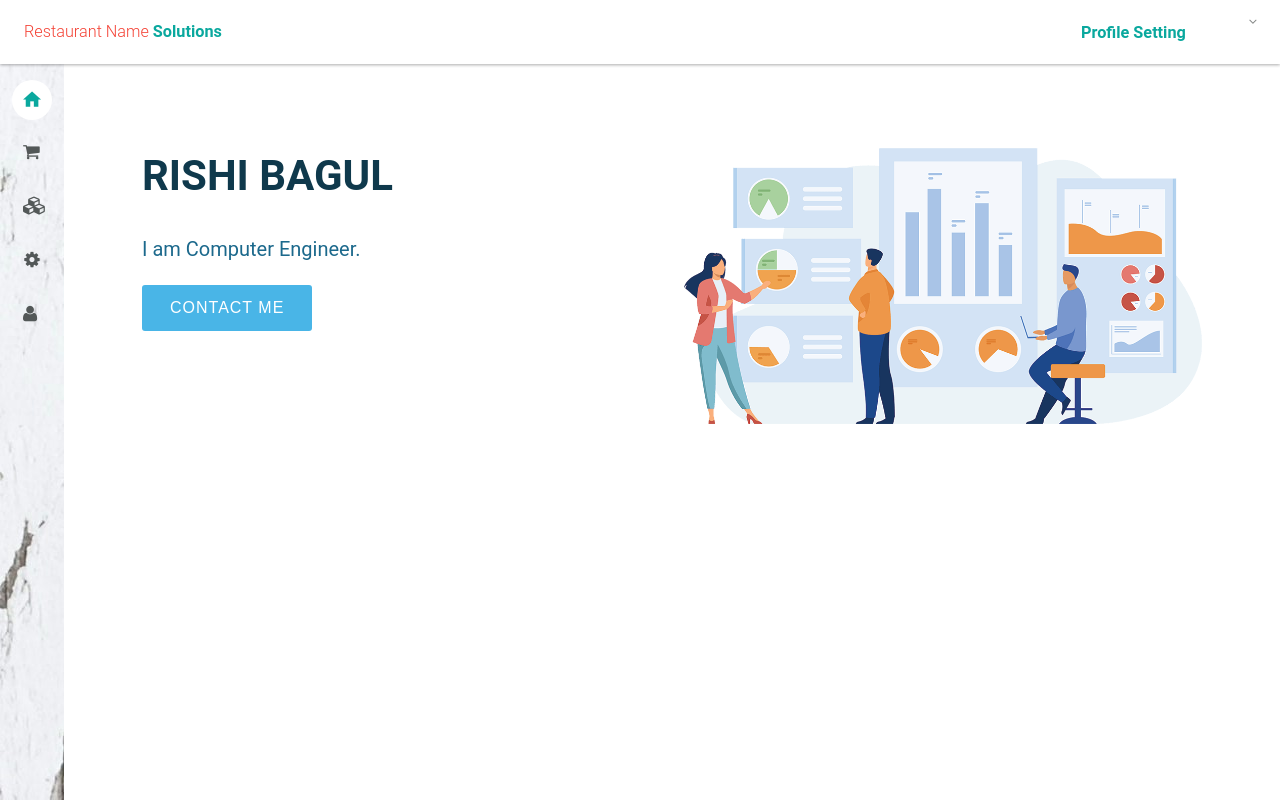
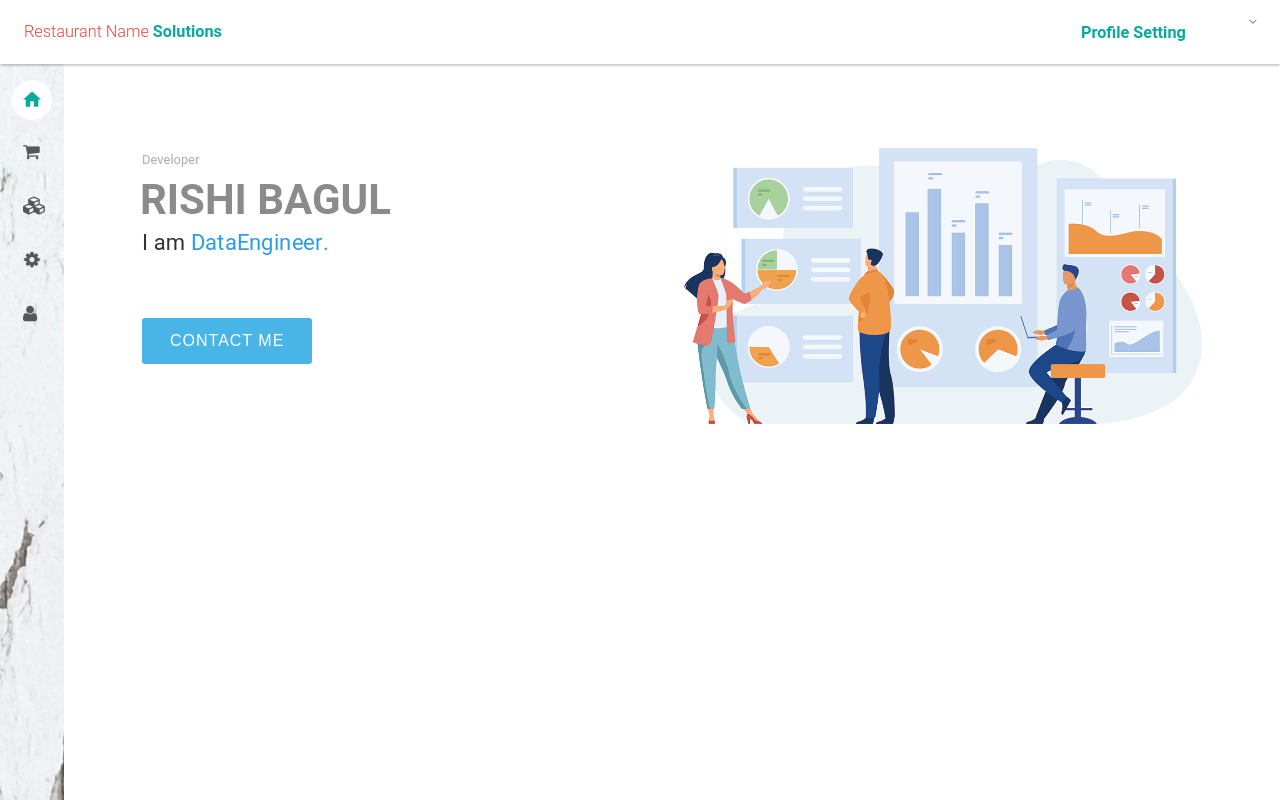
Before and after one commit to iamrishi-x/Restaurant_Mangement, a Django app: page /about in a window 1280 px wide. Run offline with Django 3.2, Linux system fonts and the light colour scheme; some libraries are stand-ins or nearby versions.

Commit message:
Table layout section edit developer Page Edited

```diff
--- a/CustomerAndDish/urls.py
+++ b/CustomerAndDish/urls.py
@@ -6,6 +6,7 @@ urlpatterns = [
     path('', views.Table_View,name="tableView"),
     path('table_layout/', views.Table_Layout,name="tableLayout"),
     path('TableInfo_DataInput/', views.TableInfo_DataInput,name="TableInfo_DataInput"),
+    path('TableInfo_DataDelete/', views.TableInfo_DataDelete,name="TableInfo_DataDelete"),
 
     #For Orders
     path('all_order/', views.All_Order,name="allOrder"),
--- a/static/css/style_change.css
+++ b/static/css/style_change.css
@@ -220,7 +220,8 @@
   font-size: 42px;
   font-weight: 700;
   line-height: 56px;
-  color: #0f394c;
+  margin-left: -2px;
+  color: #8b8b8b;
   text-transform: uppercase;
 }
 
@@ -243,6 +244,7 @@
   color: #fff;
   background: #49b5e7;
   text-transform: uppercase;
+  margin-top: 90px;
 }
 
 #hero .btn-get-started:hover {
@@ -276,3 +278,70 @@
 /*--------------------------------------------------------------
 # Sections General
 --------------------------------------------------------------*/
+
+
+#hero .text_ani {
+  position: absolute;
+  width: 450px;
+  /* left: 240px; */
+  /* margin-left: -225px; */
+  height: 40px;
+  top: 30%;
+  margin-top: 10px;
+  font-size: 22px;
+  /* margin-bottom: 20px; */
+}
+
+p {
+  display: inline-block;
+  vertical-align: top;
+  margin: 0;
+}
+
+.word {
+  position: absolute;
+  width: 220px;
+  opacity: 0;
+}
+
+.letter {
+  display: inline-block;
+  position: relative;
+  float: left;
+  transform: translateZ(25px);
+  transform-origin: 50% 50% 25px;
+}
+
+.letter.out {
+  transform: rotateX(90deg);
+  transition: transform 0.32s cubic-bezier(0.55, 0.055, 0.675, 0.19);
+}
+
+.letter.behind {
+  transform: rotateX(-90deg);
+}
+
+.letter.in {
+  transform: rotateX(0deg);
+  transition: transform 0.38s cubic-bezier(0.175, 0.885, 0.32, 1.275);
+}
+
+.wisteria {
+  color: #aa44d6;
+}
+
+.belize {
+  color: #2b9ce7;
+}
+
+.pomegranate {
+  color: #c0392b;
+}
+
+.green {
+  color: #16a085;
+}
+
+.midnight {
+  color: #ff00c8;
+}
--- a/static/js/core/table_layout.js
+++ b/static/js/core/table_layout.js
@@ -2,13 +2,13 @@ $(document).ready(function(){
 
     $("#T1").trigger('click');
     $('#sideBarButton').click();
-
 });
 
 function roomTableEntry(frm) {
 
     console.log("on click on placeorder on modal");
     const formData = new FormData(frm);
+    $("#SubmitLayout").css("display", "block");
     let flag = 1;
     let data = ["rishi"];
     //   let i = 0;
--- a/templates/About_developer.html
+++ b/templates/About_developer.html
@@ -11,10 +11,23 @@
     <div class="container">
         <div class="row">
             <div class="col-lg-6 justify-content-center">
-                <h1>Rishi Bagul</h1>
-                <br>
-                <h2>I am Computer Engineer.</h2>
-                <div><a href="#about" class="btn-get-started scrollto">Contact me</a></div>
+                <h style="color: rgb(172, 172, 172);">Developer</h>
+                <h1>Rishi bagul</h1>
+
+                <div class="text_ani">
+                    <p>I am </p>
+                    <p>
+                        <span class="word wisteria">Data Analyst.</span>
+                        <span class="word belize">Data Engineer.</span>
+                        <span class="word pomegranate">Python Developer.</span>
+                        <span class="word green">Web Developer.</span>
+                        <span class="word midnight">and Handsome :)</span>
+                    </p>
+                </div>
+
+
+                <!-- <h2>I am Computer Engineer.</h2> -->
+                <div><a href="#about" class="btn-get-started">Contact me</a></div>
             </div>
             <div class="col-lg-6 order-1 order-lg-2 hero-img">
 
@@ -24,5 +37,64 @@
     </div>
 
 </section><!-- End Hero -->
+<script>
+    var words = document.getElementsByClassName('word');
+    var wordArray = [];
+    var currentWord = 0;
 
+    words[currentWord].style.opacity = 1;
+    for (var i = 0; i < words.length; i++) {
+        splitLetters(words[i]);
+    }
+
+    function changeWord() {
+        var cw = wordArray[currentWord];
+        var nw = currentWord == words.length - 1 ? wordArray[0] : wordArray[currentWord + 1];
+        for (var i = 0; i < cw.length; i++) {
+            animateLetterOut(cw, i);
+        }
+
+        for (var i = 0; i < nw.length; i++) {
+            nw[i].className = 'letter behind';
+            nw[0].parentElement.style.opacity = 1;
+            animateLetterIn(nw, i);
+        }
+
+        currentWord = (currentWord == wordArray.length - 1) ? 0 : currentWord + 1;
+    }
+
+    function animateLetterOut(cw, i) {
+        setTimeout(function () {
+            cw[i].className = 'letter out';
+        }, i * 80);
+    }
+
+    function animateLetterIn(nw, i) {
+        setTimeout(function () {
+            nw[i].className = 'letter in';
+        }, 340 + (i * 80));
+    }
+
+    function splitLetters(word) {
+        var content = word.innerHTML;
+        word.innerHTML = '';
+        var letters = [];
+        for (var i = 0; i < content.length; i++) {
+            var letter = document.createElement('span');
+            letter.className = 'letter';
+            letter.innerHTML = content.charAt(i);
+            word.appendChild(letter);
+            letters.push(letter);
+        }
+
+        wordArray.push(letters);
+    }
+
+    changeWord();
+    setInterval(changeWord, 4000);
+
+
+
+
+</script>
 {% endblock %}
```
Also changed, not shown: CustomerAndDish/templates/CustomerAndDish/layout_table.html (+21 -10 lines), CustomerAndDish/views.py (+25 -1 lines), db.sqlite3.
